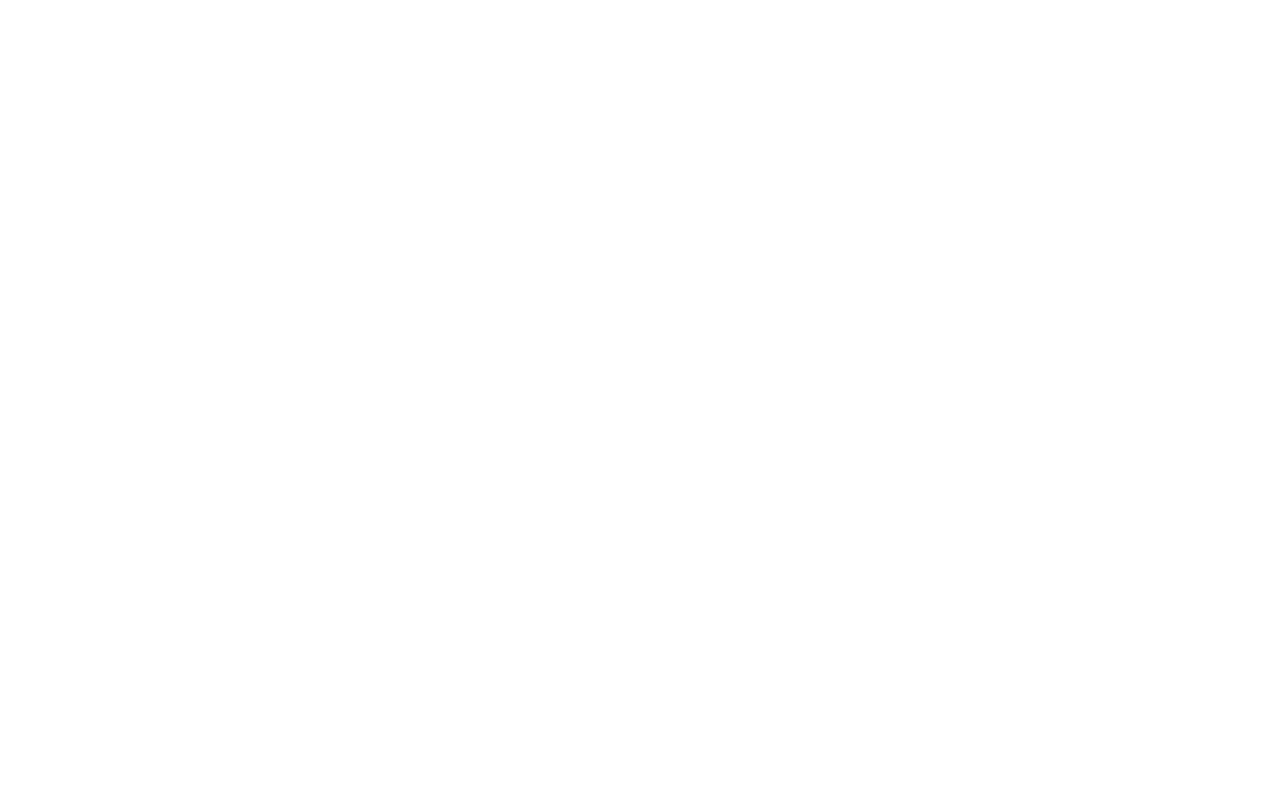
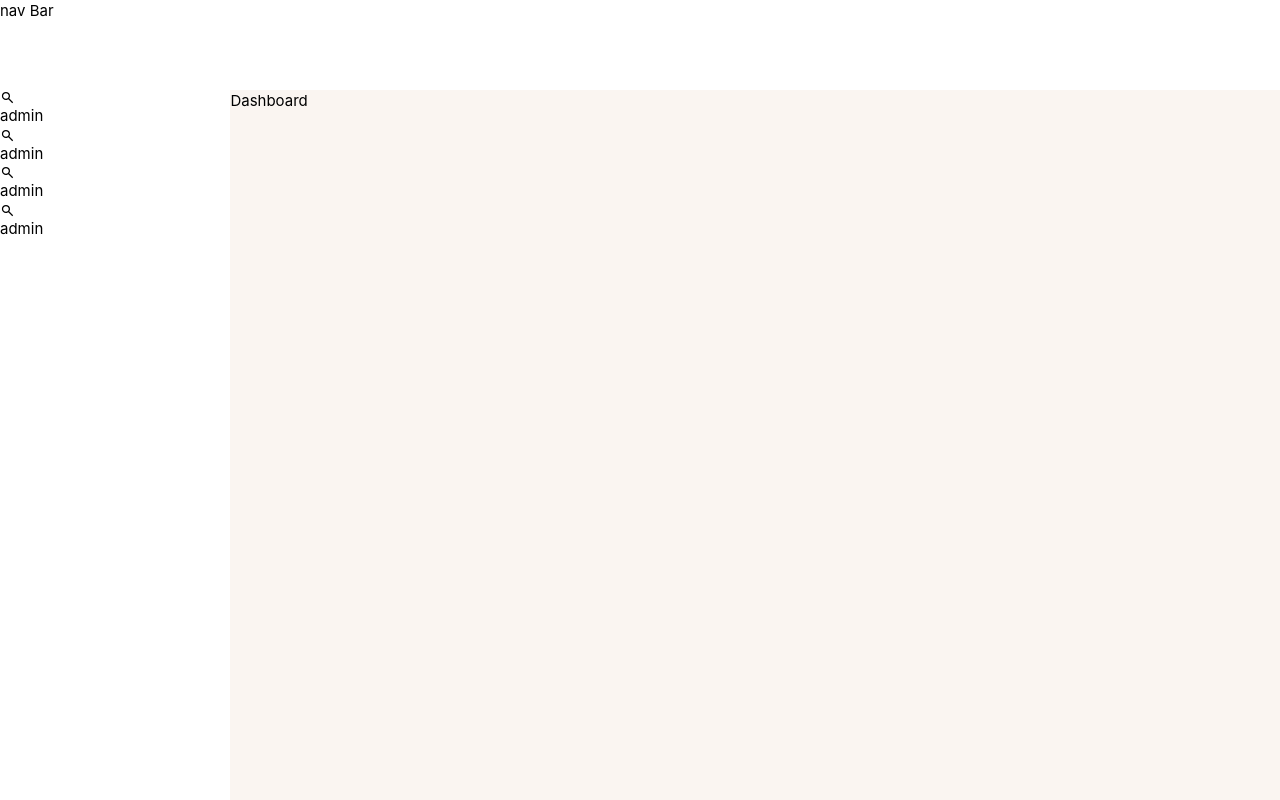
Before and after one commit to JohnKennethArellano/Lab-High, a Vue app: page /admin/dashboard in a window 1280 px wide. Before the commit this address had no page. Built offline with nearby package versions, Linux system fonts and the light colour scheme.

Commit message:
additional routing

```diff
--- a/src/components/Sidebar.vue
+++ b/src/components/Sidebar.vue
@@ -29,11 +29,9 @@
 
 
 <script setup>
-import { useStore } from 'vuex';
 import { computed } from 'vue';
-const store = useStore()
-
-const role = computed(() => store.state.userData.data.role)
+import store from '@/store';
+const role = computed(() => store.state.userData.role)
 const teacherSidebar = [
     { route: "/", icon: "material-symbols:search", text: "teacher" },
     { route: "/", icon: "material-symbols:search", text: "teacher" },
@@ -43,7 +41,7 @@
 
 ]
 const adminSidebar = [
-    { route: "/dashboard", icon: "material-symbols:search", text: "admin" },
+    { route: "/teacher/test", icon: "material-symbols:search", text: "admin" },
     { route: "/about", icon: "material-symbols:search", text: "admin" },
     { route: "/test", icon: "material-symbols:search", text: "admin" },
     { route: "/datesshboard", icon: "material-symbols:search", text: "admin" },
--- a/src/router/index.js
+++ b/src/router/index.js
@@ -1,5 +1,6 @@
 import { createRouter, createWebHistory } from 'vue-router'
 import BaseLayout from '@/components/BaseLayout.vue'
+import store from '@/store'
 const routes = [
   //Login Route
   {
@@ -10,14 +11,29 @@
   //Main content after Login
   {
     path: '/',
-    redirect: '/dashboard',
+    redirect: '/admin/dashboard',
     component: BaseLayout,
+    meta: { requiresAuth: true },
     children: [
       {
-        path: '/dashboard',
+        path: '/admin/dashboard',
         name: 'dashboard',
+        meta: { role: 'admin' },
         component: () => import('../views/Dashboard.vue')
+      },
+      {
+        path: '/admin/test',
+        name: 'admin1',
+        meta: { role: 'admin' },
+        component: () => import('../views/Admin/test.vue')
+      },
+      {
+        path: '/teacher/test',
+        name: 'teacher1',
+        meta: { role: 'teacher' },
+        component: () => import('../views/Teacher/test.vue')
       }
+      //Add this for every child component meta : {role : <role ng entity na pwede mag access ng link>}
     ]
   }
 ]
@@ -29,16 +45,16 @@
   linkExactActiveClass: 'exact-active'
 })
 
-// router.beforeEach((to, from, next) => {
-//   // For auth guard
-
-//   if (to.meta.requiresAuth && !store.state.user.token) {
-//     next({ name: "Login" });
-//   } else if (store.state.user.token && to.name === "Login") {
-//     next({ name: "Dashboard" });
-//   } else {
-//     next();
-//   }
-// });
+router.beforeEach((to, from, next) => {
+  if (to.meta.requiresAuth && !store.state.userData.token) {
+    next({ name: 'login' })
+  } else if (store.state.userData.token && to.name === 'login') {
+    next({ name: 'dashboard' })
+  } else if (store.state.userData.role != to.meta.role) {
+    next({ name: 'login' })
+  } else {
+    next()
+  }
+})
 
 export default router
--- a/src/store/state.js
+++ b/src/store/state.js
@@ -1,5 +1,6 @@
 export default {
   userData: {
-    data: { role: 'admin' }
+    role: 'admin',
+    token: 'dakadh'
   }
 }
```
